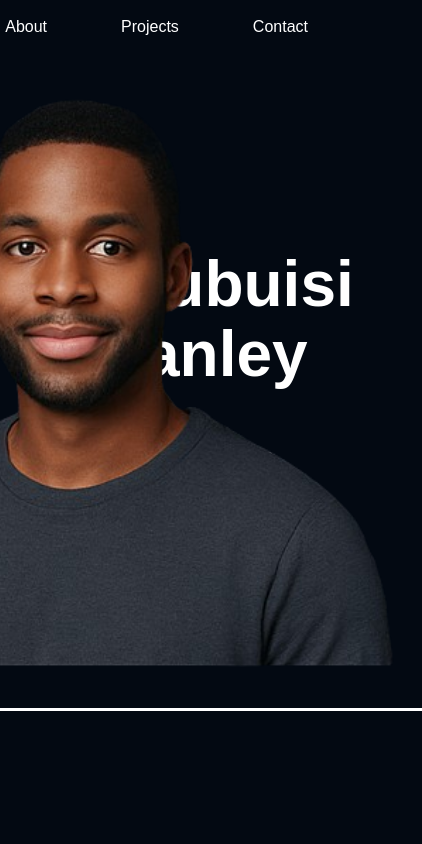
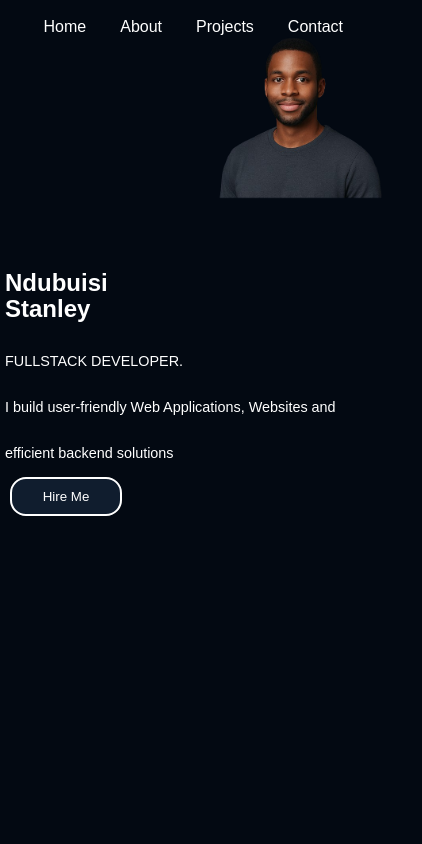
Before and after one commit to Haxel51/Portfolio, a plain HTML site: page index.html in a window 390 px wide. Shown: the top 844 px of the page, 422 px wide, since content can reach past the window. Drawn offline with Linux system fonts and the light colour scheme.

Commit message:
updating my files

```diff
--- a/style.css
+++ b/style.css
@@ -1,14 +1,4 @@
-/* Style hr to be under the image visually */
-.profile-img + hr {
-    position: absolute;
-    top: calc(40px + 40rem + 20px); /* 40px top + image height + margin */
-    right: 0;
-    width: 40rem;
-    margin-right: -2rem;
-    border: none;
-    border-top: 3px solid #fff;
-    z-index: 1;
-}
+
 /* Profile image at top left */
 .profile-img {
     position: absolute;
@@ -90,8 +80,10 @@ nav ul li a:hover {
 .btn:hover{
     background-color: #0c233f;
 }
-hr{
-   top
+hr {
+    border: none;
+    border-top: 1px solid #fff;
+    margin: 2rem 0;
 }
 /*About me section*/
 .abtme{
@@ -99,3 +91,69 @@ hr{
      height: 40rem;
      color: white;
 }
+@media (max-width: 900px) {
+  .profile-img {
+    width: 60vw;
+    height: 60vw;
+    max-width: 300px;
+    max-height: 300px;
+    top: 20px;
+    right: 0;
+    margin-right: 0;
+  }
+  .profile-img + hr {
+    width: 60vw;
+    max-width: 300px;
+    top: calc(20px + 60vw + 10px);
+    margin-right: 0;
+  }
+  .main h1 {
+    font-size: 2.5rem;
+  }
+  .main p {
+    font-size: 1rem;
+  }
+  .main {
+    margin-top: 18rem;
+    padding-left: 10px;
+    padding-right: 10px;
+  }
+  nav ul {
+    gap: 20px;
+  }
+}
+@media (max-width: 600px) {
+  .profile-img {
+    width: 90vw;
+    height: 90vw;
+    max-width: 180px;
+    max-height: 180px;
+    top: 10px;
+    right: 0;
+    margin-right: 0;
+  }
+  .profile-img + hr {
+    width: 90vw;
+    max-width: 180px;
+    top: calc(10px + 90vw + 5px);
+    margin-right: 0;
+  }
+  .main h1 {
+    font-size: 1.5rem;
+  }
+  .main p {
+    font-size: 0.9rem;
+  }
+  .main {
+    margin-top: 13rem;
+    padding-left: 5px;
+    padding-right: 5px;
+  }
+  nav ul {
+    gap: 10px;
+  }
+  body {
+    margin-left: 0;
+    margin-right: 0;
+  }
+}
```
